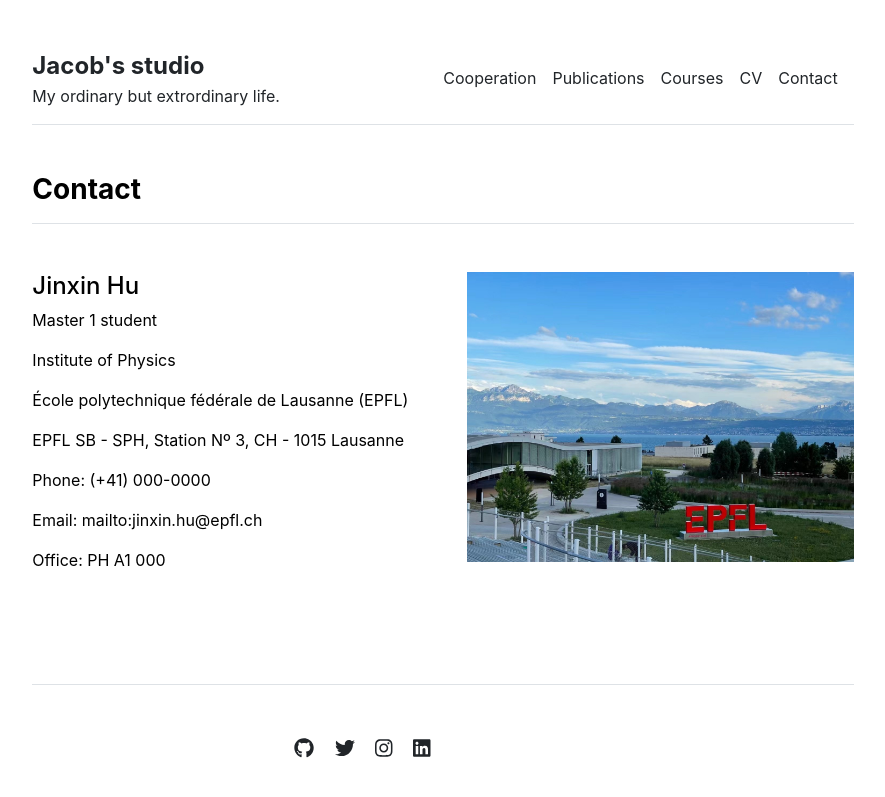
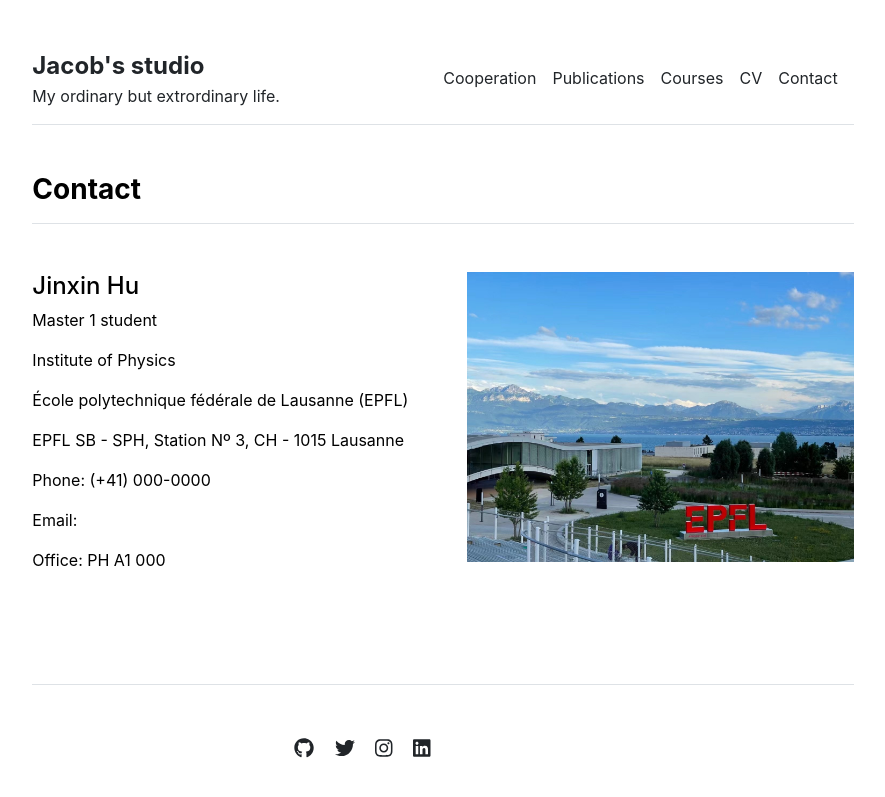
Before and after one commit to JinxinHu/jinxinhu.github.io, a Jekyll site: the page built from contact.md, in a window 1280 px wide. Shown: the top 797 px of the page, without its empty margins (197-1082 px from the left). Built offline with Jekyll 4.4.1, drawn with Linux system fonts in a browser that asks for light colours.

Commit message:
Update settings.yml

```diff
--- a/_data/settings.yml
+++ b/_data/settings.yml
@@ -21,4 +21,4 @@ social:
 - {icon: 'linkedin', link: 'https://linkedin.com/in/'}
 
 contacts:
-- {name: 'Jinxin Hu', title: 'Master 1 student', department: 'Institute of Physics', institution: 'École polytechnique fédérale de Lausanne (EPFL)', institution_address: 'EPFL SB - SPH, Station Nº 3, CH - 1015 Lausanne', phone: '(+41) 000-0000', email: 'mailto:jinxin.hu@epfl.ch', office: 'PH A1 000', image: 'assets/img/EPFL.JPG'}
+- {name: 'Jinxin Hu', title: 'Master 1 student', department: 'Institute of Physics', institution: 'École polytechnique fédérale de Lausanne (EPFL)', institution_address: 'EPFL SB - SPH, Station Nº 3, CH - 1015 Lausanne', phone: '(+41) 000-0000', url: 'mailto:jinxin.hu@epfl.ch', office: 'PH A1 000', image: 'assets/img/EPFL.JPG'}
```
